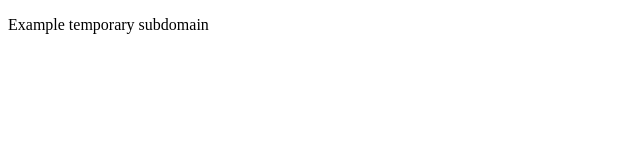
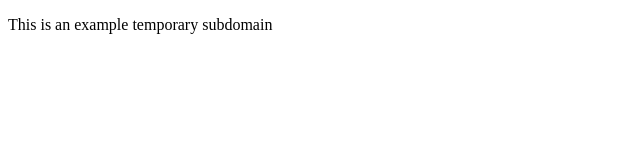
Before and after one commit to magdalena29/subdomain, a plain HTML site: page index.html in a window 1280 px wide. Shown: the whole page, without its empty margins (0-640 px from the left). Drawn offline with Linux system fonts and the light colour scheme.

Commit message:
Added text

```diff
--- a/index.html
+++ b/index.html
@@ -9,6 +9,6 @@
 
 </head>
 <body>
-<p>Example temporary subdomain</p>
+<p>This is an example temporary subdomain</p>
 </body>
 </html>
```
